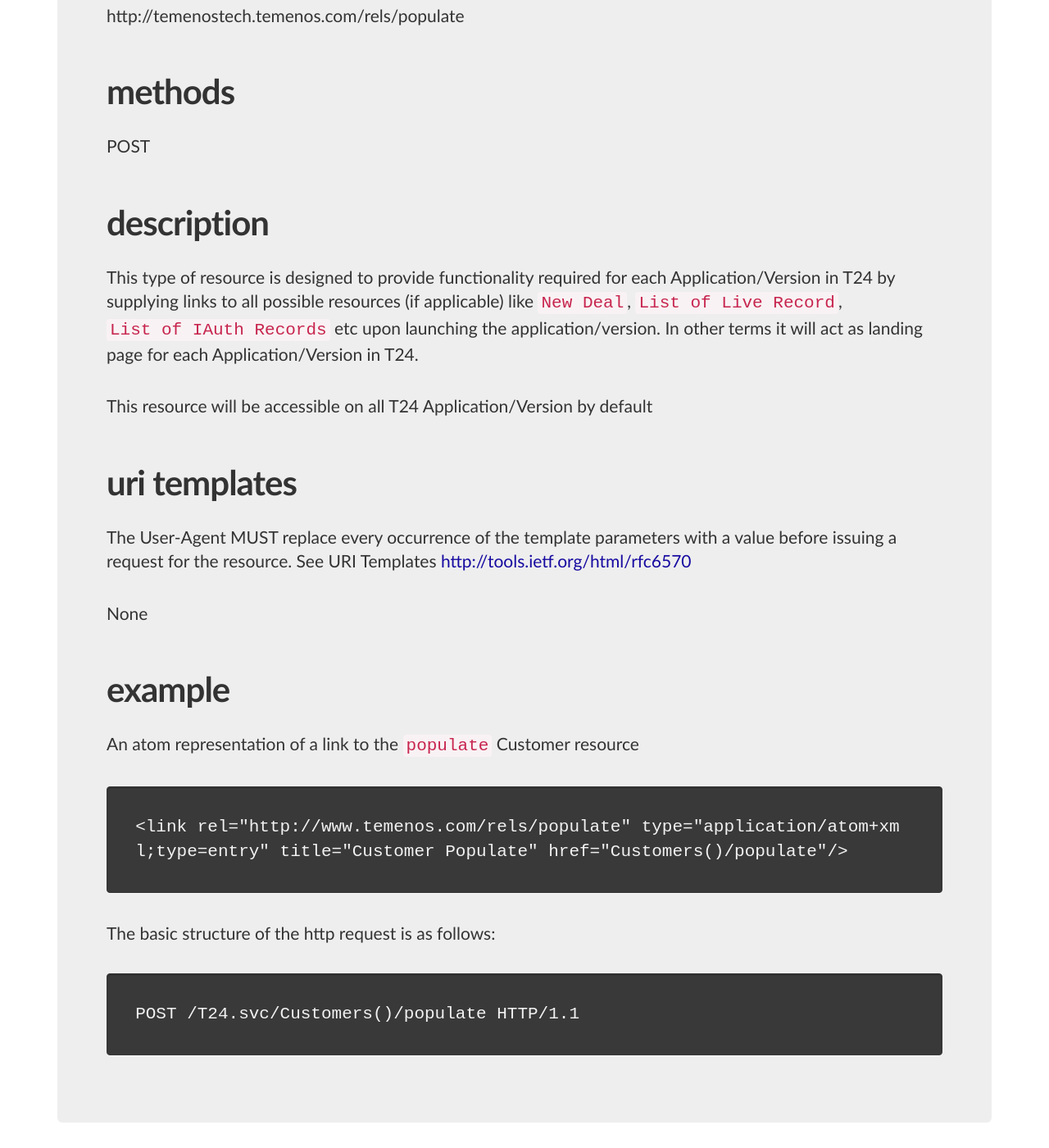
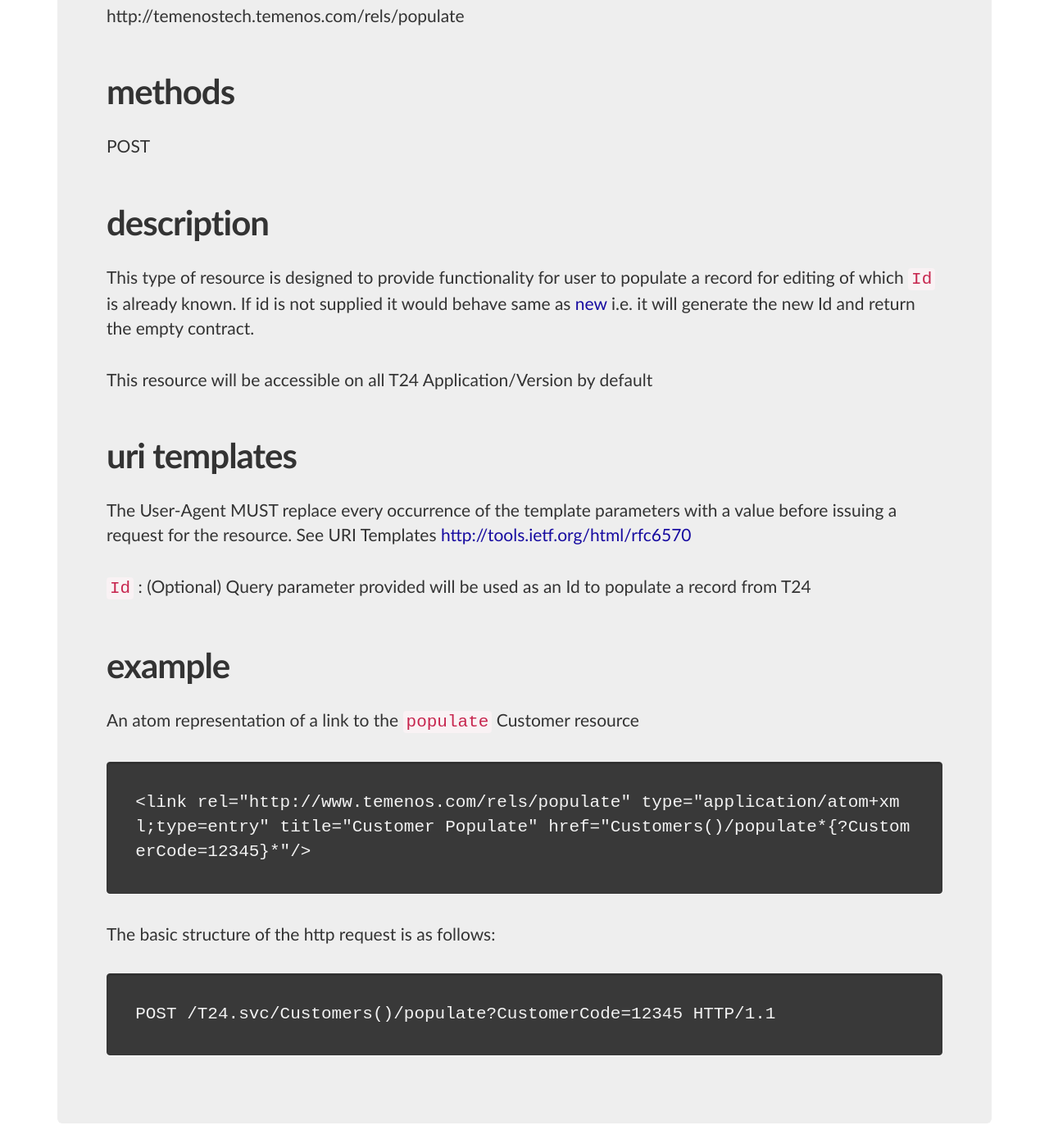
Before and after one commit to temenostech/TemenosHypermediaAPI, a Jekyll site: the page built from rels/populate/index.md, in a window 1280 px wide and 1400 px high, scrolled down 514 px. Shown: the whole window at 82% size. Built offline with Jekyll 4.4.1, drawn with Linux system fonts in a browser that asks for light colours; some web fonts are replaced; Markdown is read by kramdown in place of the engine named in the settings.

Commit message:
Corrected description for contract and populate

```diff
--- a/rels/populate/index.md
+++ b/rels/populate/index.md
@@ -12,7 +12,7 @@ http://temenostech.temenos.com/rels/populate
 POST
 
 ## description
-This type of resource is designed to provide functionality required for each Application/Version in T24 by supplying links to all possible resources (if applicable) like `New Deal`, `List of Live Record`, `List of IAuth Records` etc upon launching the application/version. In other terms it will act as landing page for each Application/Version in T24.
+This type of resource is designed to provide functionality for user to populate a record for editing of which `Id` is already known. If id is not supplied it would behave same as [new](../new) i.e. it will generate the new Id and return the empty contract.
 
 This resource will be accessible on all T24 Application/Version by default
 
@@ -20,15 +20,15 @@ This resource will be accessible on all T24 Application/Version by default
 ## uri templates
 The User-Agent MUST replace every occurrence of the template parameters with a value before issuing a request for the resource.  See URI Templates [http://tools.ietf.org/html/rfc6570](http://tools.ietf.org/html/rfc6570)
 
-None
+`Id`	: (Optional) Query parameter provided will be used as an Id to populate a record from T24
 
 ## example
 An atom representation of a link to the `populate` Customer resource
 <pre>
-&lt;link rel="http://www.temenos.com/rels/populate" type="application/atom+xml;type=entry" title="Customer Populate" href="Customers()/populate"/&gt;
+&lt;link rel="http://www.temenos.com/rels/populate" type="application/atom+xml;type=entry" title="Customer Populate" href="Customers()/populate*{?CustomerCode=12345}*"/&gt;
 </pre>
 
 The basic structure of the http request is as follows:
 <pre>
-POST /T24.svc/Customers()/populate HTTP/1.1
+POST /T24.svc/Customers()/populate?CustomerCode=12345 HTTP/1.1
 </pre>
```
Also changed, not shown: rels/contract/index.md (+3 -1 lines).
